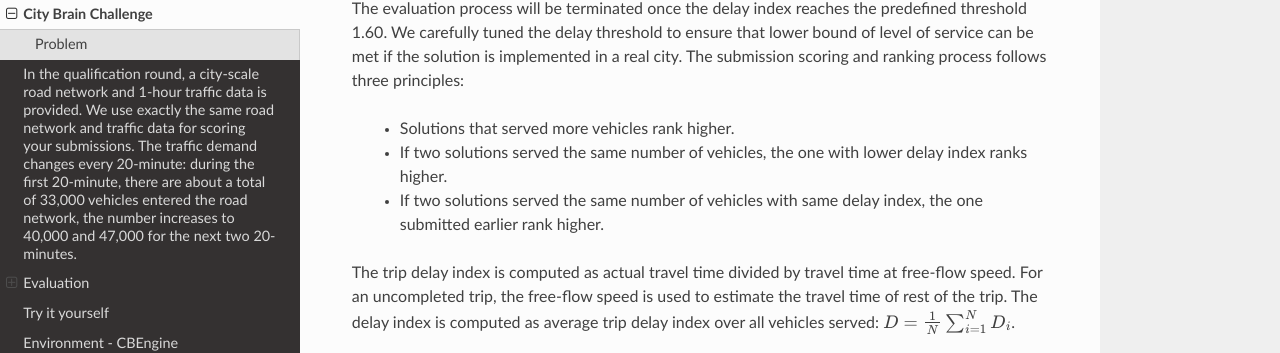
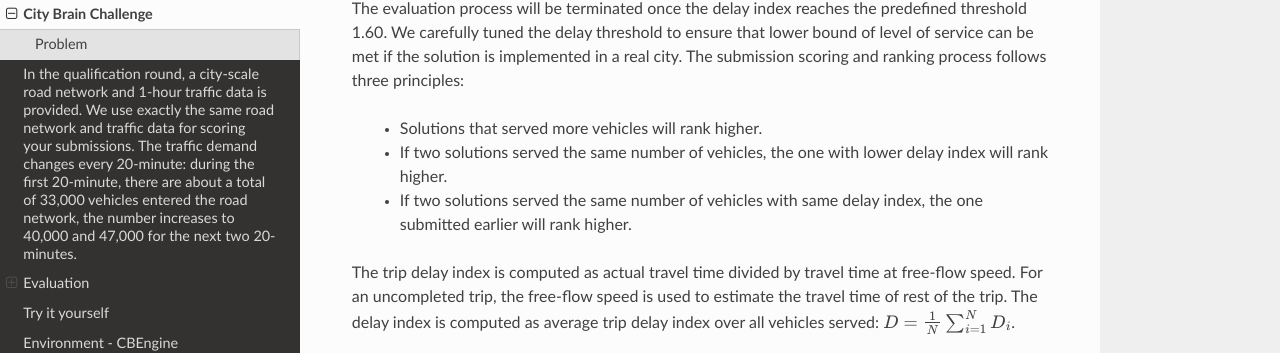
Before and after one commit to CityBrainChallenge/KDDCup2021-CityBrainChallenge, a Sphinx documentation site: the page built from docs/city-brain-challenge.rst, in a window 1280 px wide and 900 px high, scrolled down 1404 px. Shown: the part 139-492 px from the top of the window. Built offline with Sphinx 7.4.7 and the Read the Docs theme 2.0.0, drawn with Linux system fonts in a browser that asks for light colours.

Commit message:
Update city-brain-challenge.rst

```diff
--- a/docs/city-brain-challenge.rst
+++ b/docs/city-brain-challenge.rst
@@ -25,9 +25,9 @@ Evaluation
 
 Total number of vehicles served and delay index will be computed to evaluate your submissions. The evaluation process will be terminated once the delay index reaches the predefined threshold 1.60. We carefully tuned the delay threshold to ensure that lower bound of level of service can be met if the solution is implemented in a real city.
 The submission scoring and ranking process follows three principles:
- - Solutions that served more vehicles rank higher.
- - If two solutions served the same number of vehicles, the one with lower delay index ranks higher.
- - If two solutions served the same number of vehicles with same delay index, the one submitted earlier rank higher.
+ - Solutions that served more vehicles will rank higher.
+ - If two solutions served the same number of vehicles, the one with lower delay index will rank higher.
+ - If two solutions served the same number of vehicles with same delay index, the one submitted earlier will rank higher.
 
 The trip delay index is computed as actual travel time divided by travel time at free-flow speed. For an uncompleted trip, the free-flow speed is used to estimate the travel time of rest of the trip. The delay index is computed as average trip delay index over all vehicles served: :math:`D = \frac{1}{N}\sum_{i=1}^{N}{D_{i}}`.
 
```
